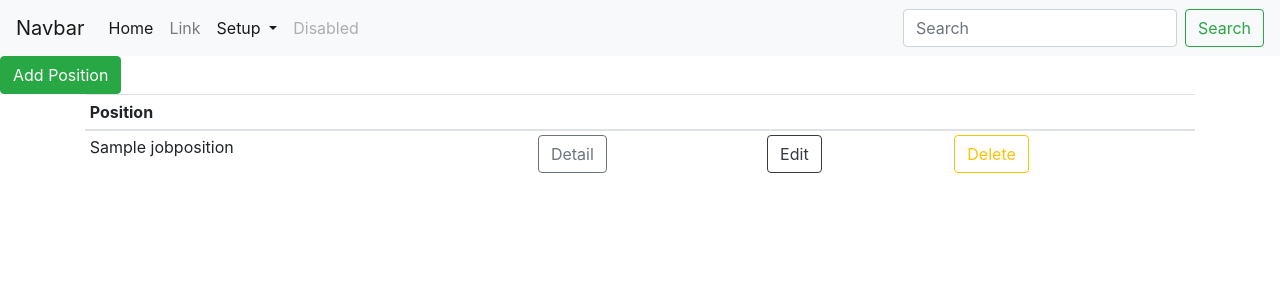
After one commit to gundersonj/it-asset-management, a Django app: page /setup/positions/ in a window 1280 px wide. The commit adds this page. Shown: the top 300 px of the page. Run offline with Django 3.2, Linux system fonts and the light colour scheme; a user stored in the database is signed in; tables that the repository leaves empty hold one stand-in row (values such as "Sample post"); some libraries are stand-ins or nearby versions.

Commit message:
created job positions model

```diff
--- a/setup/models.py
+++ b/setup/models.py
@@ -38,3 +38,16 @@ class EmailLicense(models.Model):
 
     def get_absolute_url(self):
         return reverse("setup:email_license_detail", args=[str(self.license_id)])
+
+
+class JobPosition(models.Model):
+    position_name = models.CharField(
+        _("Position Name"),
+        max_length=255,
+    )
+
+    def __str__(self):
+        return self.position_name
+
+    def get_absolute_url(self):
+        return reverse("setup:job_position_detail", args=[str(self.id)])
--- a/setup/urls.py
+++ b/setup/urls.py
@@ -12,11 +12,21 @@ from .views import (
     EmailLicenseUpdateView,
     EmailLicenseDetailView,
     EmailLicenseDeleteView,
+    JobPositionListView,
+    JobPositionCreateView,
+    JobPositionUpdateView,
+    JobPositionDetailView,
+    JobPositionDeleteView,
 )
 
 app_name = "setup"
 
 urlpatterns = [
+    path(
+        "positions/<pk>/delete/",
+        JobPositionDeleteView.as_view(),
+        name="job_position_delete",
+    ),
     path(
         "locations/<pk>/delete/",
         LocationDeleteView.as_view(),
@@ -26,6 +36,11 @@ urlpatterns = [
         "licenses/<pk>/delete/",
         EmailLicenseDeleteView.as_view(),
         name="email_license_delete",
+    ),
+    path(
+        "positions/<pk>/edit/",
+        JobPositionUpdateView.as_view(),
+        name="job_position_edit",
     ),
     path(
         "locations/<pk>/edit/",
@@ -38,6 +53,11 @@ urlpatterns = [
         name="email_license_edit",
     ),
     path(
+        "positions/add/",
+        JobPositionCreateView.as_view(),
+        name="job_position_add",
+    ),
+    path(
         "licenses/add/",
         EmailLicenseCreateView.as_view(),
         name="email_license_add",
@@ -46,6 +66,11 @@ urlpatterns = [
         "locations/add/",
         LocationCreateView.as_view(),
         name="location_add",
+    ),
+    path(
+        "positions/<pk>/",
+        JobPositionDetailView.as_view(),
+        name="job_position_detail",
     ),
     path(
         "licenses/<pk>/",
@@ -58,6 +83,11 @@ urlpatterns = [
         name="location_detail",
     ),
     path(
+        "positions/",
+        JobPositionListView.as_view(),
+        name="job_position_list",
+    ),
+    path(
         "licenses/",
         EmailLicenseListView.as_view(),
         name="email_license_list",
--- a/setup/views.py
+++ b/setup/views.py
@@ -1,11 +1,14 @@
+from ast import Del
+from multiprocessing.dummy import JoinableQueue
+from typing import List
 from django.urls import reverse_lazy
 from django.contrib.auth.mixins import LoginRequiredMixin
 from django.views.generic.list import ListView
 from django.views.generic.edit import CreateView, UpdateView, DeleteView
 from django.views.generic.detail import DetailView
 
-from .models import Location, EmailLicense
-from .forms import LocationForm, EmailLicenseForm
+from .models import Location, EmailLicense, JobPosition
+from .forms import LocationForm, EmailLicenseForm, JobPositionForm
 
 
 class LocationListView(LoginRequiredMixin, ListView):
@@ -68,3 +71,34 @@ class EmailLicenseDeleteView(LoginRequiredMixin, DeleteView):
     model = EmailLicense
     template_name = "setup/email_licenses/email_license_delete.html"
     success_url = reverse_lazy("setup:email_license_list")
+
+
+class JobPositionListView(LoginRequiredMixin, ListView):
+    model = JobPosition
+    template_name = "setup/job_positions/job_position_list.html"
+    context_object_name = "job_position_list"
+
+
+class JobPositionCreateView(LoginRequiredMixin, CreateView):
+    form_class = JobPositionForm
+    template_name = "setup/job_positions/job_position_add.html"
+    success_url = reverse_lazy("setup:job_position_list")
+
+
+class JobPositionDetailView(LoginRequiredMixin, DetailView):
+    model = JobPosition
+    template_name = "setup/job_positions/job_position_detail.html"
+    context_object_name = "job_position"
+
+
+class JobPositionUpdateView(LoginRequiredMixin, UpdateView):
+    model = JobPosition
+    form_class = JobPositionForm
+    template_name = "setup/job_positions/job_position_edit.html"
+    success_url = reverse_lazy("setup:job_position_list")
+
+
+class JobPositionDeleteView(LoginRequiredMixin, DeleteView):
+    model = JobPosition
+    template_name = "setup/job_positions/job_position_delete.html"
+    success_url = reverse_lazy("setup:job_position_list")
--- a/templates/navbar.html
+++ b/templates/navbar.html
@@ -21,6 +21,7 @@
                 <div class="dropdown-menu" aria-labelledby="navbarDropdown">
                     <a class="dropdown-item" href="{% url 'setup:location_list' %}">Locations</a>
                     <a class="dropdown-item" href="{% url 'setup:email_license_list' %}">Email Licenses</a>
+                    <a class="dropdown-item" href="{% url 'setup:job_position_list' %}">Job Positions</a>
                     <div class="dropdown-divider"></div>
                     <a class="dropdown-item" href="#">Something else here</a>
                 </div>
--- a/templates/setup/email_licenses/email_license_delete.html
+++ b/templates/setup/job_positions/job_position_delete.html
@@ -1,12 +1,11 @@
 {% extends "_base.html" %}
-{% load crispy_forms_tags %}
 
-{% block title %}Delete License{% endblock title %}
+{% block title %}Delete Position{% endblock title %}
 
 {% block content %}
 <form action="" method="post">
     {% csrf_token %}
-    <p>Are you sure you want to delete {{ email_license.license_ld }}?</p>
+    <p>Are you sure you want to delete {{ job_position.position_name }}?</p>
     <button class="btn btn-danger" type="submit">Confirm</button>
 </form>
 {% endblock content %}
--- /dev/null
+++ b/templates/setup/job_positions/job_position_list.html
@@ -0,0 +1,37 @@
+{% extends "_base.html" %}
+
+{% block title %}Job Positions{% endblock title %}
+
+{% block content %}
+{% include "navbar.html" %}
+<a href="{% url 'setup:job_position_add' %}" class="btn btn-success">Add Position</a>
+{% if job_position_list %}
+<div class="container">
+    <table class="table table-sm">
+        <thead class="thead">
+            <tr>
+                <th>Position</th>
+                <th></th>
+                <th></th>
+                <th></th>
+            </tr>
+        </thead>
+        <tbody>
+            {% for position in job_position_list %}
+            <tr>
+                <td>{{ position.position_name }}</td>
+                <td><a class="btn btn-outline-secondary" href="{{ position.get_absolute_url }}">Detail</a>
+                </td>
+                <td><a class="btn btn-outline-dark" href="{% url 'setup:job_position_edit' position.pk %}">Edit</a></td>
+                <td><a class="btn btn-outline-warning"
+                        href="{% url 'setup:job_position_delete' position.pk %}">Delete</a>
+                </td>
+            </tr>
+            {% endfor %}
+        </tbody>
+    </table>
+</div>
+{% else %}
+<h1>There are no job positions currently setup.</h1>
+{% endif %}
+{% endblock content %}
```
Also changed, not shown: setup/forms.py (+8 -1 lines), templates/setup/job_positions/job_position_add.html (added, +21 -0 lines), templates/setup/job_positions/job_position_detail.html (added, +16 -0 lines), templates/setup/job_positions/job_position_edit.html (added, +14 -0 lines), setup/migrations/0003_auto_20220807_1531.py (added).
